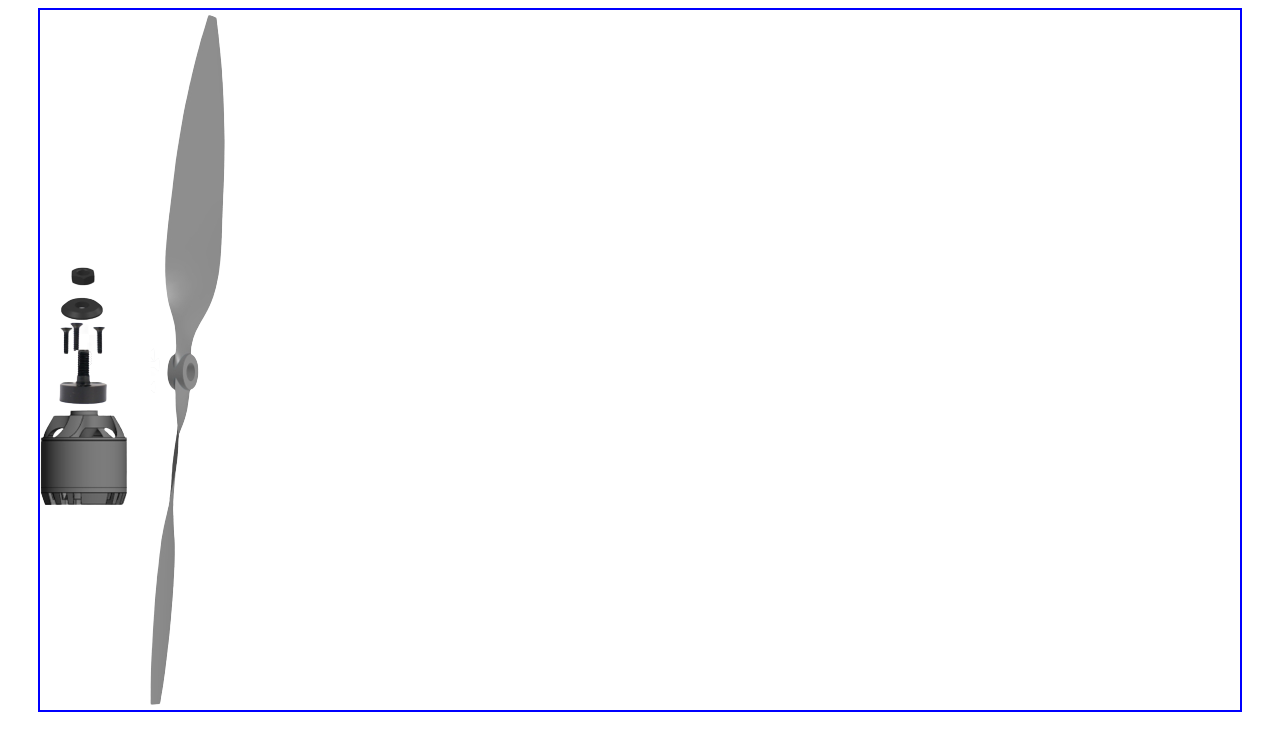
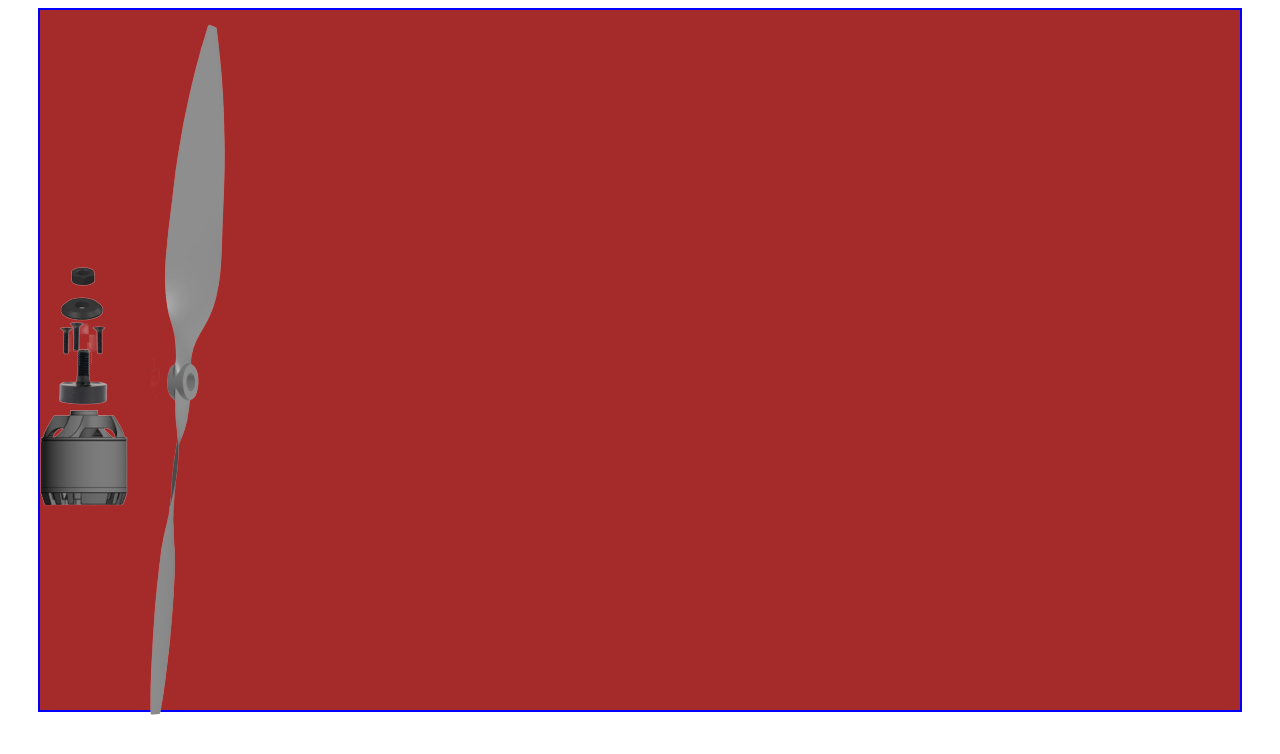
Before and after one commit to gsBullet/drone_propelar_rotation, a plain HTML site: page index.html in a window 1280 px wide. Drawn offline with Linux system fonts and the light colour scheme.

Commit message:
finally done

```diff
--- a/index.html
+++ b/index.html
@@ -18,6 +18,7 @@
         <div class="scrue">
             <img src="./img/p2.png" alt="">
         </div>
+        <div class="round">
             <div class="propelar">
                 <img src="./img/p1.png" alt="">
             </div>
@@ -29,6 +30,8 @@
             </div>
         </div>
 
+    </div>
+
 
 </body>
 </html>
--- a/style.css
+++ b/style.css
@@ -5,6 +5,7 @@
     margin: 0 auto;
     padding: 0;
     position: relative;
+    background-color: brown;
 }
 .main_engin_body,
 .assembler,
@@ -12,7 +13,7 @@
 .propelar,
 .propelar_r1,
 .propelar_r2{
-   transition-duration: 3s;
+   transition-duration: .1s;
 
 }
 .main_engin_body{
@@ -37,7 +38,7 @@
     position: absolute;
     opacity: 1;
     left: -200px;
-    top: 310px;
+    top: 320px;
     transform: rotate(90deg);
     /* border: 2px solid red; */
 
@@ -87,12 +88,14 @@
 .drone_propelar:hover .propelar{
     position: absolute;
     left: 285px;
-    bottom: 300px;
+    transform: translateY(-50%);
+    transform: translateX(-50%);
     opacity: 1;
     transition-delay: .15s;
     transform: rotate(0deg);
     transition-timing-function: cubic-bezier(0.075, 0.82, 0.165, 1);
     z-index: 9;
+    animation: img 3s linear infinite;
 }
 .drone_propelar:hover .propelar_r1{
 
@@ -115,19 +118,18 @@
     transition-timing-function: cubic-bezier(0.075, 0.82, 0.165, 1);
     z-index: 9;
 }
-.scrue img,
-.propelar img,
-.propelar_r1 img,
-.propelar_r2 img{
+/* .drone_propelar img:hover {
+    animation: img 3s linear infinite;
+} */
+/* .propelar_r1 img:hover{
+    animation: img 3s linear infinite;
+} */
 
-    animation: img 8s linear infinite;
-}
-
-@keyframes rotate{
+@keyframes img{
     0%{
-        transform: rotate(0deg);
+        transform: rotateY(0deg);
     }
     100%{
-        transform: rotate(360deg);
+        transform: rotateY(-360deg);
     }
 }
```
Lines whose indentation alone changed are shown as unchanged.
